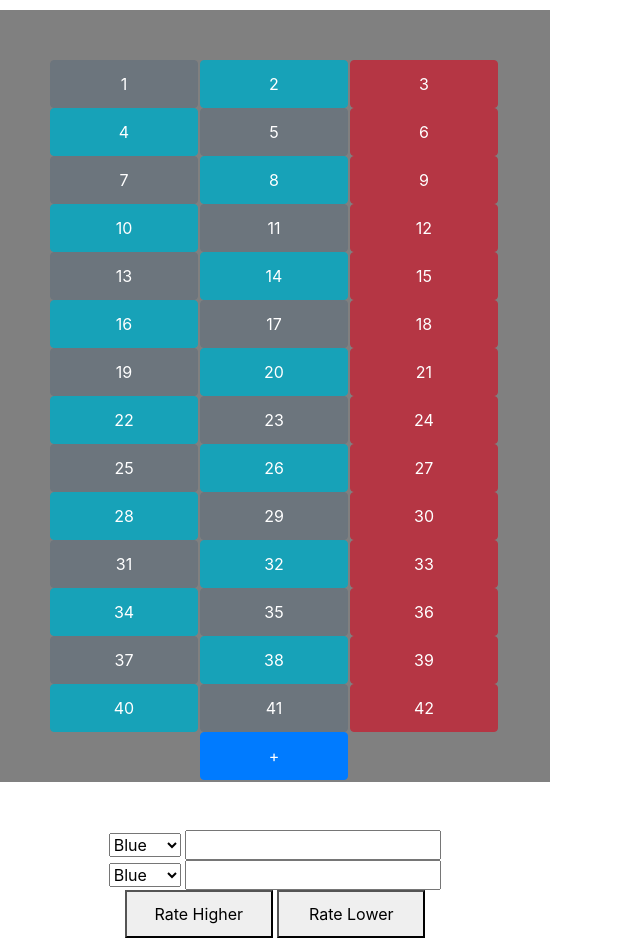
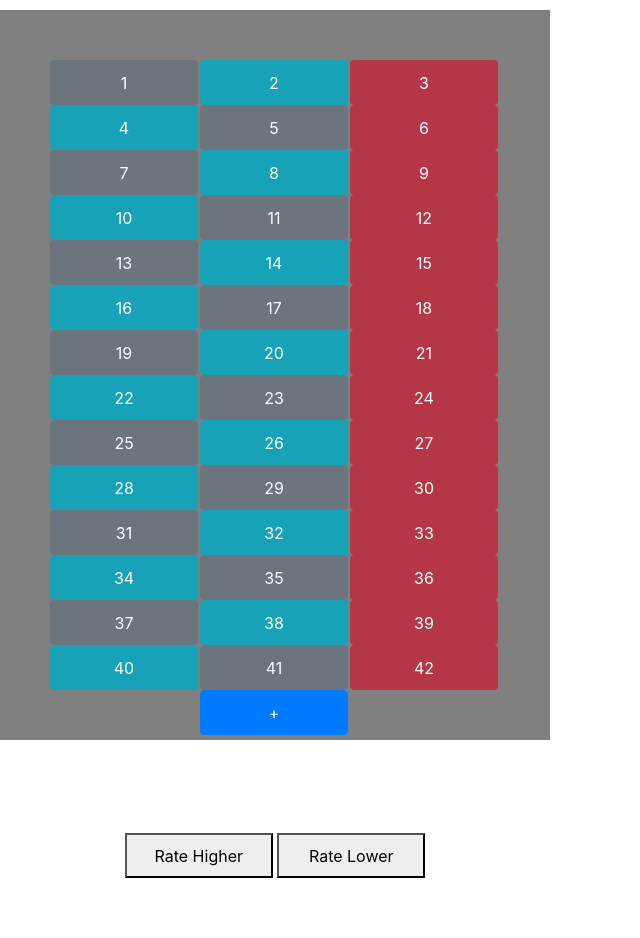
Before and after one commit to aksenov-web/Buttons_hw_js, a plain HTML site: page index.html in a window 1280 px wide. Shown: the part 70-1008 px from the top of the page, without its empty margins (0-640 px from the left). After the commit the page ends 948 px from the top, so only its background shows below. Drawn offline with nearby package versions, Linux system fonts and the light colour scheme.

Commit message:
colorpick html elements hidden. (JS)

```diff
--- a/script.js
+++ b/script.js
@@ -32,6 +32,11 @@ plus_button.addEventListener('click', function(){
 for (let i = 1; i <= 42; i++) {
   createButton(i);
 }
+
+selColor.style.display = 'none';
+selColorTwo.style.display = 'none';
+screen.style.display = 'none';
+screenTwo.style.display = 'none';
 
 function colorLoop(n) {
   setTimeout(function() {
--- a/style.css
+++ b/style.css
@@ -17,7 +17,7 @@ body {
 
 button {
   width: 148px;
-  height: 48px;
+  height: 45px;
   color: black;
   opacity: 1;
 }
```
